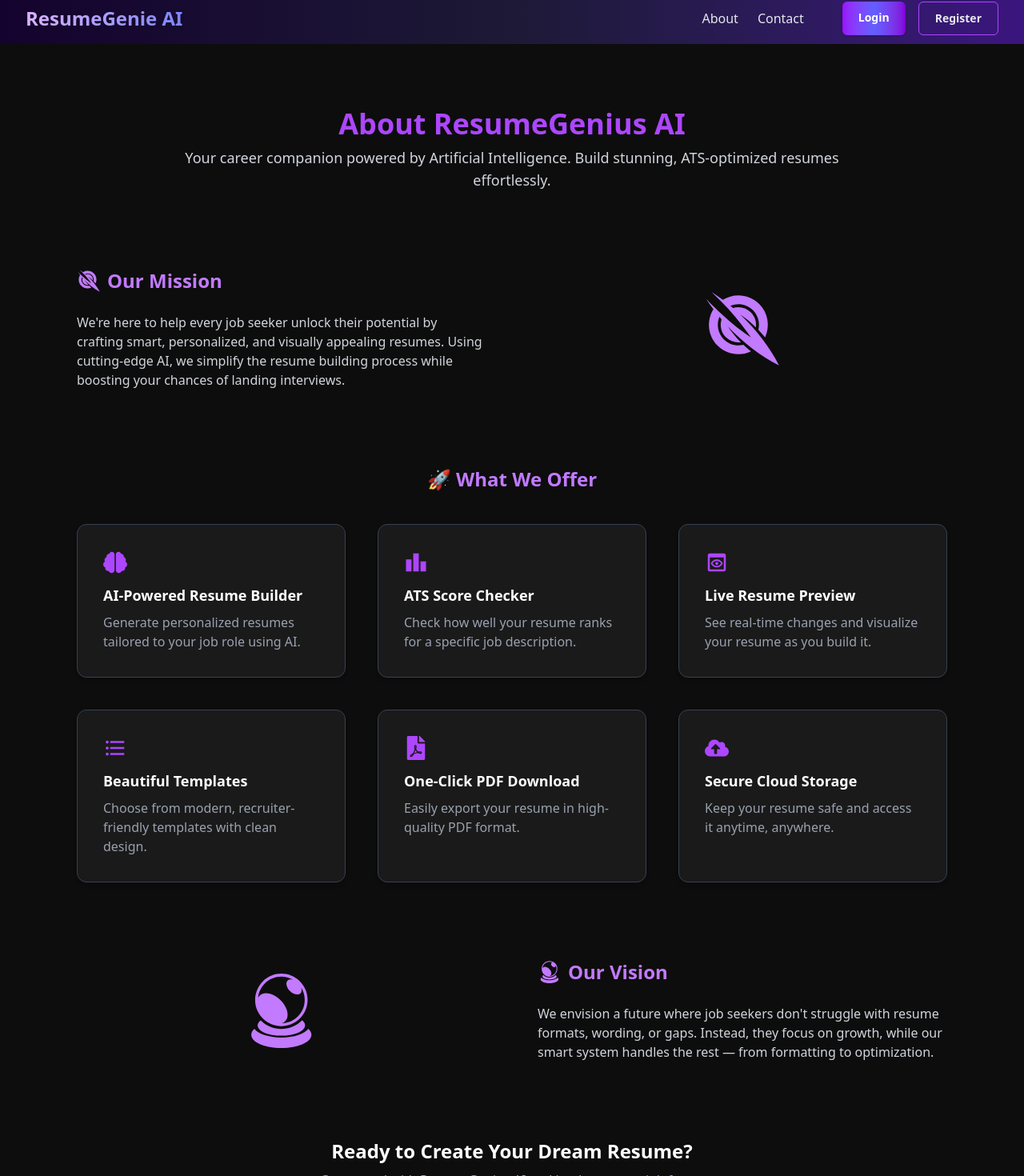
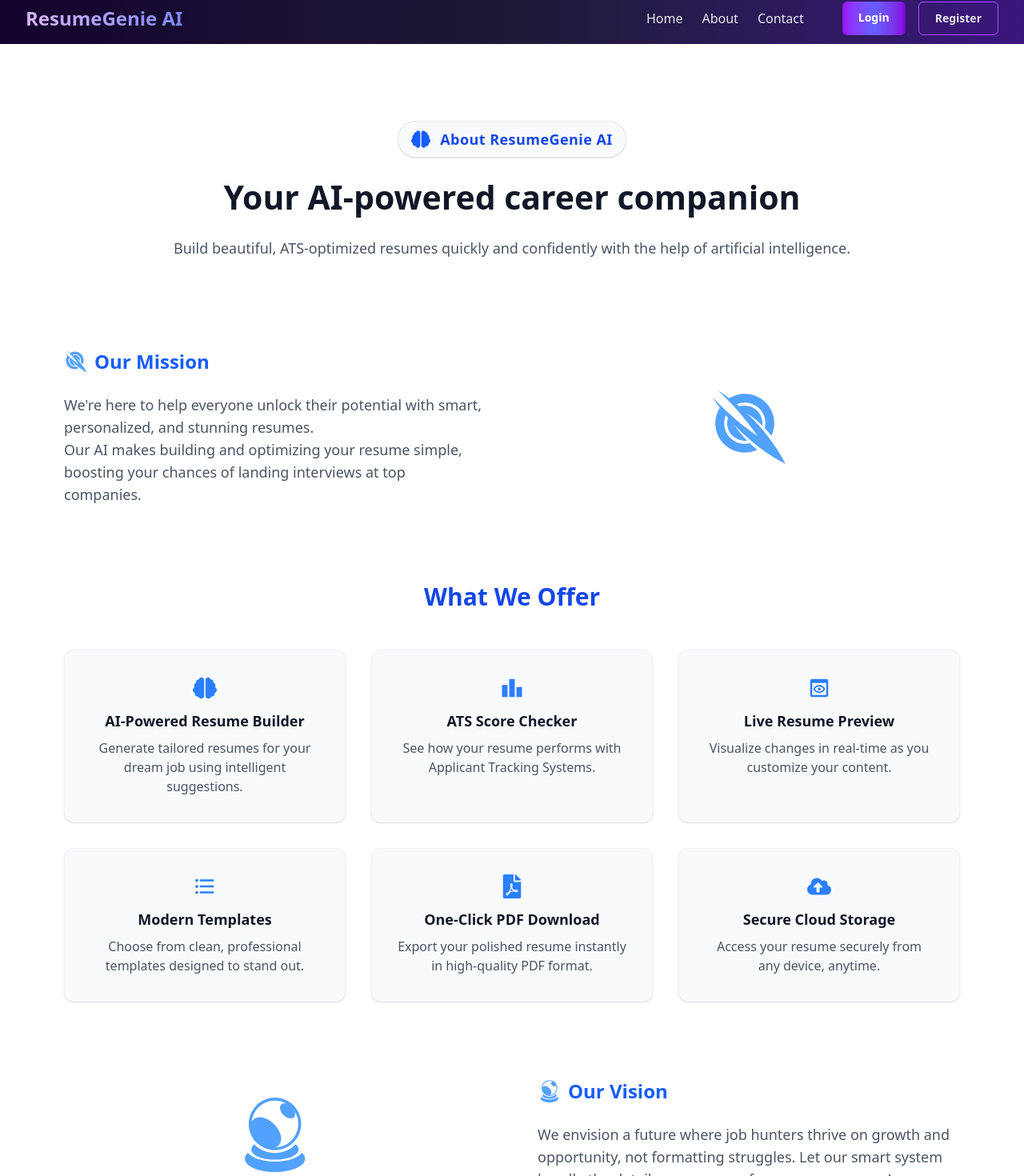
Before and after one commit to SahilMansuri07/Ai_Resume_Maker, a React (Vite) app in the folder frontend/: page /about in a window 1280 px wide. Shown: the part 9-1479 px from the top of the page at 80% size. Built offline with nearby package versions, Linux system fonts and the light colour scheme.

Commit message:
delete resume

```diff
--- a/frontend/src/components/Header.jsx
+++ b/frontend/src/components/Header.jsx
@@ -36,6 +36,14 @@ export default function Header({ user, handleLogout }) {
           <div className="hidden md:flex md:items-center md:gap-12">
             <nav aria-label="Global">
               <ul className="flex items-center gap-6 text-base">
+                <li>
+                  <Link
+                    to={"/"}
+                    className="text-gray-200 hover:text-purple-300 transition font-medium"
+                  >
+                    Home
+                  </Link>
+                </li>
                 <li>
                   <Link
                     to={"/about"}
--- a/frontend/src/pages/About.jsx
+++ b/frontend/src/pages/About.jsx
@@ -5,102 +5,119 @@ import { Link } from "react-router-dom";
 
 export default function About() {
   return (
-    <div className="bg-[#0D0D0D] text-white py-20 px-6 md:px-24 space-y-24">
-      {/* Section 1: Hero */}
-      <section className="text-center max-w-4xl mx-auto space-y-6">
-        <h1 className="text-4xl font-bold text-purple-500 mb-2">About ResumeGenius AI</h1>
-        <p className="text-lg text-gray-300">
-          Your career companion powered by Artificial Intelligence. Build stunning, ATS-optimized resumes effortlessly.
+    <main className="bg-white text-gray-900 min-h-screen">
+      {/* Hero Section */}
+      <section className="text-center max-w-4xl mx-auto pt-16 pb-12 sm:pt-24 sm:pb-20 space-y-6">
+        <div className="inline-flex items-center gap-3 mb-6 px-4 py-2 bg-gray-50 rounded-full shadow-sm border border-gray-200 justify-center">
+          <FaBrain className="text-blue-600 text-2xl" />
+          <span className="text-blue-700 font-semibold tracking-wide text-lg">About ResumeGenie AI</span>
+        </div>
+        <h1 className="text-[clamp(1.6rem,3.2vw,2.7rem)] font-extrabold leading-tight">
+          Your AI-powered career companion
+        </h1>
+        <p className="mt-2 text-lg text-gray-600 font-normal">
+          Build beautiful, ATS-optimized resumes quickly and confidently with the help of artificial intelligence.
         </p>
       </section>
 
-      {/* Section 2: Mission */}
-      <section className="grid md:grid-cols-2 gap-16 items-center">
+      {/* Mission */}
+      <section className="grid md:grid-cols-2 gap-16 items-center max-w-6xl mx-auto py-8 px-4">
         <div className="space-y-6">
-          <h2 className="text-2xl font-semibold text-purple-400 flex items-center gap-2">
-            <GiTargetShot className="text-purple-400 text-3xl" />
+          <h2 className="text-2xl font-semibold text-blue-600 flex items-center gap-2">
+            <GiTargetShot className="text-blue-400 text-3xl" />
             Our Mission
           </h2>
-          <p className="text-gray-300">
-            We're here to help every job seeker unlock their potential by crafting smart, personalized, and visually appealing resumes.
-            Using cutting-edge AI, we simplify the resume building process while boosting your chances of landing interviews.
+          <p className="text-gray-600 text-lg">
+            We're here to help everyone unlock their potential with smart, personalized, and stunning resumes.<br/>
+            Our AI makes building and optimizing your resume simple, boosting your chances of landing interviews at top companies.
           </p>
         </div>
-        <GiTargetShot className="text-purple-400 text-[100px] mx-auto" />
+        <GiTargetShot className="text-blue-400 text-[100px] mx-auto hidden md:block" />
       </section>
 
-      {/* Section 3: Features */}
-      <section className="space-y-10">
-        <h2 className="text-2xl font-semibold text-purple-400 text-center">🚀 What We Offer</h2>
-        <div className="grid md:grid-cols-3 gap-10">
+      {/* Features */}
+      <section className="py-16 px-4 max-w-6xl mx-auto space-y-10">
+        <h2 className="text-3xl font-extrabold text-blue-700 mb-12 text-center">What We Offer</h2>
+        <div className="grid grid-cols-1 md:grid-cols-2 lg:grid-cols-3 gap-8">
           {[
             {
               title: "AI-Powered Resume Builder",
-              desc: "Generate personalized resumes tailored to your job role using AI.",
-              icon: <FaBrain className="text-3xl text-purple-500" />,
+              desc: "Generate tailored resumes for your dream job using intelligent suggestions.",
+              icon: <FaBrain className="text-3xl text-blue-500" />,
             },
             {
               title: "ATS Score Checker",
-              desc: "Check how well your resume ranks for a specific job description.",
-              icon: <MdLeaderboard className="text-3xl text-purple-500" />,
+              desc: "See how your resume performs with Applicant Tracking Systems.",
+              icon: <MdLeaderboard className="text-3xl text-blue-500" />,
             },
             {
               title: "Live Resume Preview",
-              desc: "See real-time changes and visualize your resume as you build it.",
-              icon: <MdOutlinePreview className="text-3xl text-purple-500" />,
+              desc: "Visualize changes in real-time as you customize your content.",
+              icon: <MdOutlinePreview className="text-3xl text-blue-500" />,
             },
             {
-              title: "Beautiful Templates",
-              desc: "Choose from modern, recruiter-friendly templates with clean design.",
-              icon: <MdFormatListBulleted className="text-3xl text-purple-500" />,
+              title: "Modern Templates",
+              desc: "Choose from clean, professional templates designed to stand out.",
+              icon: <MdFormatListBulleted className="text-3xl text-blue-500" />,
             },
             {
               title: "One-Click PDF Download",
-              desc: "Easily export your resume in high-quality PDF format.",
-              icon: <FaFilePdf className="text-3xl text-purple-500" />,
+              desc: "Export your polished resume instantly in high-quality PDF format.",
+              icon: <FaFilePdf className="text-3xl text-blue-500" />,
             },
             {
               title: "Secure Cloud Storage",
-              desc: "Keep your resume safe and access it anytime, anywhere.",
-              icon: <FaCloudUploadAlt className="text-3xl text-purple-500" />,
+              desc: "Access your resume securely from any device, anytime.",
+              icon: <FaCloudUploadAlt className="text-3xl text-blue-500" />,
             },
           ].map((feature, i) => (
-            <div key={i} className="bg-[#1A1A1A] p-8 rounded-xl border border-gray-700 shadow-md hover:border-purple-600 transition space-y-3">
+            <div key={i} className="bg-gray-50 p-8 rounded-xl border border-gray-100 shadow hover:shadow-md hover:scale-105 transition flex flex-col items-center space-y-3">
               <div className="mb-3">{feature.icon}</div>
-              <h3 className="text-lg font-semibold mb-2">{feature.title}</h3>
-              <p className="text-gray-400">{feature.desc}</p>
+              <h3 className="text-lg font-semibold mb-2 text-gray-900">{feature.title}</h3>
+              <p className="text-gray-600 text-base text-center">{feature.desc}</p>
             </div>
           ))}
         </div>
       </section>
 
-      {/* Section 4: Vision */}
-      <section className="grid md:grid-cols-2 gap-16 items-center">
-        <GiCrystalBall className="text-purple-400 text-[100px] mx-auto" />
+      {/* Vision */}
+      <section className="grid md:grid-cols-2 gap-16 items-center max-w-6xl mx-auto py-8 px-4">
+        <GiCrystalBall className="text-blue-400 text-[100px] mx-auto hidden md:block" />
         <div className="space-y-6">
-          <h2 className="text-2xl font-semibold text-purple-400 flex items-center gap-2">
-            <GiCrystalBall className="text-purple-400 text-3xl" />
+          <h2 className="text-2xl font-semibold text-blue-600 flex items-center gap-2">
+            <GiCrystalBall className="text-blue-400 text-3xl" />
             Our Vision
           </h2>
-          <p className="text-gray-300">
-            We envision a future where job seekers don't struggle with resume formats, wording, or gaps. Instead, they focus on growth, while our smart system handles the rest — from formatting to optimization.
+          <p className="text-gray-600 text-lg">
+            We envision a future where job hunters thrive on growth and opportunity, not formatting struggles.
+            Let our smart system handle the details—so you can focus on your career!
           </p>
         </div>
       </section>
 
-      {/* Section 5: CTA */}
-      <section className="text-center space-y-6">
-        <h2 className="text-2xl font-bold text-white mb-2">Ready to Create Your Dream Resume?</h2>
-        <p className="text-gray-400 mb-3">
-          Get started with ResumeGenius AI and land your next job faster.
+      {/* CTA */}
+      <section className="relative z-10 py-16 text-center px-4 bg-gray-50">
+        <div className="max-w-2xl mx-auto">
+          <div className="inline-block bg-white border border-gray-200 rounded-full px-7 py-3 shadow mb-6">
+            <span className="text-blue-700 font-bold text-lg tracking-wide flex items-center gap-2">
+              <svg className="w-6 h-6 text-blue-400" fill="currentColor" viewBox="0 0 20 20"><path d="M10.185 2.073a1 1 0 0 1 1.63 0l6.504 8.84A1 1 0 0 1 17.504 12H2.496a1 1 0 0 1-.815-1.087l6.504-8.84ZM10 4.662 4.593 11h10.814L10 4.662ZM2 13a1 1 0 0 1 1-1h14a1 1 0 1 1 0 2H3a1 1 0 0 1-1-1Z"/></svg>
+              Ready to Create Your Dream Resume?
+            </span>
+          </div>
+          <p className="text-md text-gray-600 mb-10 max-w-xl mx-auto font-normal">
+            Get started with ResumeGenie AI and take the next step in your career journey.
           </p>
           <Link
             to={"/addResume"}
-          className="inline-block bg-purple-600 hover:bg-purple-700 text-white px-8 py-4 rounded-lg transition text-lg font-semibold"
+            className="inline-flex items-center justify-center gap-2 bg-blue-600 hover:bg-blue-700 text-white font-bold text-xl py-4 px-10 rounded-xl shadow-lg hover:scale-105 transition"
           >
+            <svg className="w-7 h-7 text-white mr-2" fill="none" stroke="currentColor" strokeWidth="2" viewBox="0 0 24 24">
+              <path d="M12 4v16m8-8H4" strokeLinecap="round" strokeLinejoin="round"/>
+            </svg>
             Start Building Now
           </Link>
+        </div>
       </section>
-    </div>
+    </main>
   );
 }
--- a/frontend/src/pages/Hero.jsx
+++ b/frontend/src/pages/Hero.jsx
@@ -6,37 +6,28 @@ import { Link } from "react-router-dom";
 
 export default function Hero() {
   return (
-    <main className="bg-gradient-to-br from-[#0f172a] via-[#0a1f5c] to-[#5a189a] text-white overflow-x-hidden">
-      {/* Animated Background Blobs */}
-      <div className="fixed top-[-80px] left-[-80px] w-[300px] h-[300px] bg-purple-800 opacity-20 blur-3xl rounded-full animate-pulse-slow z-0 pointer-events-none" />
-      <div className="fixed bottom-[-80px] right-[-80px] w-[260px] h-[260px] bg-indigo-700 opacity-25 blur-2xl rounded-full animate-pulse-slower z-0 pointer-events-none" />
+    <main className="bg-white text-gray-900 min-h-screen">
+      {/* Hero Section */}
+      <section className="relative z-10 pt-16 pb-12 sm:pt-24 sm:pb-20 mx-auto max-w-3xl px-4 text-center">
 
-      {/* Hero Section */}
-      <section className="relative z-10 lg:grid lg:h-screen lg:place-content-center">
-        <motion.div
-          initial={{ opacity: 0, y: -40 }}
-          animate={{ opacity: 1, y: 0 }}
-          transition={{ duration: 1 }}
-          className="mx-auto max-w-3xl px-4 py-16 sm:px-6 sm:py-24 lg:px-8 lg:py-32 text-center"
-        >
-          <div className="inline-flex items-center gap-3 mb-6 px-4 py-2 bg-white/10 rounded-full shadow border border-white/10">
-            <IoRocketSharp className="text-purple-300 text-2xl" />
-            <span className="text-purple-100 font-semibold tracking-wide text-lg">ResumeGenie AI</span>
+          <div className="inline-flex items-center gap-3 mb-6 px-4 py-2 bg-gray-50 rounded-full shadow-sm border border-gray-200">
+            <IoRocketSharp className="text-blue-600 text-2xl" />
+            <span className="text-blue-700 font-semibold tracking-wide text-lg">ResumeGenie AI</span>
           </div>
-          <h1 className="text-[clamp(1.3rem,3.2vw,2.6rem)] font-extrabold drop-shadow-lg leading-tight">
+          <h1 className="text-[clamp(1.6rem,3.2vw,2.7rem)] font-extrabold leading-tight">
             Build a Job-Winning Resume <br />
-            <span className="text-purple-400 bg-gradient-to-r from-purple-400 via-indigo-400 to-purple-200 bg-clip-text text-transparent animate-gradient">
+            <span className="bg-gradient-to-r from-blue-600 via-blue-500 to-teal-400 bg-clip-text text-transparent">
               with AI-powered Functionality
             </span>
           </h1>
-          <p className="mt-6 text-xl text-white/90 max-w-2xl mx-auto font-light">
+          <p className="mt-6 text-lg text-gray-600 max-w-2xl mx-auto font-normal">
             Instantly craft a professional, ATS-friendly resume and check your resume’s score with smart AI optimization.
           </p>
           <div className="mt-10 flex justify-center gap-4 flex-wrap">
             <Link
               to="/CheckScore"
               aria-label="Check your resume ATS score"
-              className="inline-flex items-center rounded-xl bg-gradient-to-r from-blue-600 via-indigo-500 to-purple-700 px-8 py-3 text-lg font-semibold text-white shadow-lg hover:scale-105 hover:from-blue-700 hover:to-purple-800 transition"
+              className="inline-flex items-center rounded-lg bg-blue-600 px-7 py-3 text-lg font-semibold text-white shadow hover:bg-blue-700 transition"
             >
               <MdOutlineAssessment className="mr-2 text-2xl" />
               Check ATS Score
@@ -44,18 +35,17 @@ export default function Hero() {
             <Link
               to="/Addresume"
               aria-label="Build your resume"
-              className="inline-flex items-center rounded-xl border border-white/40 bg-white/10 text-white px-8 py-3 text-lg font-semibold hover:bg-white hover:text-[#5a189a] hover:scale-105 transition"
+              className="inline-flex items-center rounded-lg border border-gray-300 bg-white text-blue-700 px-7 py-3 text-lg font-semibold shadow-sm hover:bg-blue-50 hover:border-blue-200 transition"
             >
               <IoRocketSharp className="mr-2 text-xl" />
               Build Resume
             </Link>
           </div>
-        </motion.div>
       </section>
 
       {/* Features Section */}
-      <section className="relative z-10 py-20 px-4 max-w-6xl mx-auto text-center">
-        <h3 className="text-4xl font-extrabold text-purple-200 mb-12 drop-shadow-lg">Features</h3>
+      <section className="relative z-10 py-16 px-4 max-w-6xl mx-auto text-center">
+        <h3 className="text-3xl font-extrabold text-blue-700 mb-12">Features</h3>
         <motion.div
           initial="hidden"
           whileInView="visible"
@@ -82,21 +72,21 @@ export default function Hero() {
           ].map(({ icon, title, text }, index) => (
             <motion.div
               key={index}
-              className="bg-white/10 p-8 rounded-2xl flex justify-center items-center flex-col shadow-lg border border-white/20 hover:scale-105 transition-all duration-200"
+              className="bg-gray-50 p-8 rounded-xl flex flex-col items-center shadow border border-gray-100 hover:shadow-md hover:scale-105 transition"
               initial={{ opacity: 0, y: 30 }}
               whileInView={{ opacity: 1, y: 0 }}
               transition={{ duration: 0.5 }}
             >
-              <span className="flex text-purple-300 justify-center items-center text-4xl mb-4 drop-shadow">{icon}</span>
-              <h4 className="text-2xl font-semibold text-purple-100 mb-2">{title}</h4>
-              <p className="text-white/90 text-lg">{text}</p>
+              <span className="text-blue-500 text-4xl mb-4">{icon}</span>
+              <h4 className="text-xl font-semibold text-gray-900 mb-2">{title}</h4>
+              <p className="text-gray-600 text-base">{text}</p>
             </motion.div>
           ))}
         </motion.div>
       </section>
 
       {/* What We Do Section */}
-      <section className="relative z-10 py-20 text-center px-4">
+      <section className="relative z-10 py-16 text-center px-4">
         <div className="max-w-5xl mx-auto">
           <motion.div
             initial={{ opacity: 0, scale: 0.95 }}
@@ -105,27 +95,27 @@ export default function Hero() {
             transition={{ duration: 0.6 }}
             className="mb-12"
           >
-            <div className="inline-block bg-white/10 p-4 rounded-full shadow border border-white/10 mb-4">
-              <svg xmlns="http://www.w3.org/2000/svg" className="h-8 w-8 text-purple-300" fill="none" viewBox="0 0 24 24" stroke="currentColor">
+            <div className="inline-block bg-gray-50 p-4 rounded-full shadow border border-gray-200 mb-4">
+              <svg xmlns="http://www.w3.org/2000/svg" className="h-8 w-8 text-blue-400" fill="none" viewBox="0 0 24 24" stroke="currentColor">
                 <path strokeLinecap="round" strokeLinejoin="round" strokeWidth={2} d="M9.75 17L3 12l6.75-5M14.25 7l6.75 5-6.75 5" />
               </svg>
             </div>
-            <h3 className="text-4xl font-extrabold text-purple-200 drop-shadow-lg">What We Do</h3>
-            <p className="text-white/85 mt-2 text-xl font-light">
+            <h3 className="text-3xl font-extrabold text-blue-700">What We Do</h3>
+            <p className="text-gray-600 mt-2 text-lg font-normal">
               Empowering you to stand out in your job search with smart, AI-driven tools.
             </p>
           </motion.div>
           <motion.article
-            className="bg-white/10 rounded-2xl shadow-2xl p-10 text-white/85 text-left space-y-6 text-xl border border-white/10"
+            className="bg-gray-50 rounded-xl shadow p-10 text-gray-700 text-left space-y-6 text-lg border border-gray-100"
             initial={{ opacity: 0, y: 40 }}
             whileInView={{ opacity: 1, y: 0 }}
             viewport={{ once: true }}
             transition={{ duration: 0.6 }}
           >
             <p>
-              We combine the power of <span className="font-semibold text-purple-400">AI technology</span> and sleek design to help job seekers build
+              We combine the power of <span className="font-semibold text-blue-600">AI technology</span> and sleek design to help job seekers build
               modern, professional resumes in minutes. Our platform not only helps you generate a resume with smart suggestions,
-              but also includes an <span className="font-semibold text-purple-200">ATS score checker</span> to analyze and improve your resume’s compatibility
+              but also includes an <span className="font-semibold text-blue-500">ATS score checker</span> to analyze and improve your resume’s compatibility
               with Applicant Tracking Systems used by top companies.
             </p>
             <p>
@@ -138,8 +128,8 @@ export default function Hero() {
       </section>
 
       {/* Testimonials */}
-      <section className="relative z-10 py-20 text-center px-4">
-        <h3 className="text-4xl font-extrabold text-purple-200 mb-12 drop-shadow-lg">What Our Users Say</h3>
+      <section className="relative z-10 py-16 text-center px-4">
+        <h3 className="text-3xl font-extrabold text-blue-700 mb-12">What Our Users Say</h3>
         <motion.div
           className="max-w-6xl mx-auto grid grid-cols-1 md:grid-cols-2 lg:grid-cols-3 gap-8"
           initial="hidden"
@@ -163,39 +153,36 @@ export default function Hero() {
           ].map(({ quote, name }, index) => (
             <motion.div
               key={index}
-              className="bg-white/10 p-8 rounded-2xl text-white/90 border border-white/20 shadow-lg flex flex-col justify-between min-h-[220px]"
+              className="bg-gray-50 p-8 rounded-xl text-gray-700 border border-gray-100 shadow flex flex-col justify-between min-h-[220px]"
               initial={{ opacity: 0, y: 30 }}
               whileInView={{ opacity: 1, y: 0 }}
               transition={{ duration: 0.5 }}
             >
-              <p className="italic text-lg">“{quote}”</p>
-              <p className="mt-6 font-semibold text-purple-200">{name}</p>
+              <p className="italic text-base">“{quote}”</p>
+              <p className="mt-6 font-semibold text-blue-600">{name}</p>
             </motion.div>
           ))}
         </motion.div>
       </section>
 
       {/* Final CTA */}
-     <section className="relative z-10 py-20 text-center px-4 bg-gradient-to-r from-purple-900 via-indigo-900 to-[#5a189a] shadow-inner overflow-hidden">
-  {/* Decorative Top Glow */}
-  <div className="absolute top-0 left-1/2 -translate-x-1/2 w-[60vw] h-36 bg-gradient-to-r from-purple-400/30 via-indigo-400/20 to-purple-300/30 blur-3xl rounded-full pointer-events-none" />
-  {/* CTA Content */}
-  <div className="relative z-10 max-w-2xl mx-auto">
-    <div className="inline-block bg-white/10 border border-white/20 rounded-full px-7 py-3 shadow-lg mb-6 animate-pulse-slow">
-      <span className="text-purple-200 font-bold text-lg tracking-wide flex items-center gap-2">
-        <svg className="w-6 h-6 text-purple-300 animate-bounce" fill="currentColor" viewBox="0 0 20 20"><path d="M10.185 2.073a1 1 0 0 1 1.63 0l6.504 8.84A1 1 0 0 1 17.504 12H2.496a1 1 0 0 1-.815-1.087l6.504-8.84ZM10 4.662 4.593 11h10.814L10 4.662ZM2 13a1 1 0 0 1 1-1h14a1 1 0 1 1 0 2H3a1 1 0 0 1-1-1Z"/></svg>
+      <section className="relative z-10 py-16 text-center px-4 bg-gray-50">
+        <div className="max-w-2xl mx-auto">
+          <div className="inline-block bg-white border border-gray-200 rounded-full px-7 py-3 shadow mb-6">
+            <span className="text-blue-700 font-bold text-lg tracking-wide flex items-center gap-2">
+              <svg className="w-6 h-6 text-blue-400" fill="currentColor" viewBox="0 0 20 20"><path d="M10.185 2.073a1 1 0 0 1 1.63 0l6.504 8.84A1 1 0 0 1 17.504 12H2.496a1 1 0 0 1-.815-1.087l6.504-8.84ZM10 4.662 4.593 11h10.814L10 4.662ZM2 13a1 1 0 0 1 1-1h14a1 1 0 1 1 0 2H3a1 1 0 0 1-1-1Z"/></svg>
               Supercharge Your Career!
             </span>
           </div>
-    <h3 className="text-4xl sm:text-5xl font-extrabold text-transparent bg-clip-text bg-gradient-to-r from-purple-300 via-indigo-300 to-purple-100 mb-6 drop-shadow-lg tracking-tight">
+          <h3 className="text-3xl sm:text-4xl font-extrabold text-blue-700 mb-6 tracking-tight">
             Ready to Build Your Resume?
           </h3>
-    <p className="text-lg text-white/90 mb-10 max-w-xl mx-auto font-light">
+          <p className="text-md text-gray-600 mb-10 max-w-xl mx-auto font-normal">
             Start your journey with our beautiful, AI-powered resume builder. Make your first impression count!
           </p>
           <Link
             to="/Addresume"
-      className="inline-flex items-center justify-center gap-2 bg-gradient-to-r from-purple-500 via-indigo-500 to-purple-700 hover:from-purple-700 hover:to-indigo-700 text-white font-bold text-xl py-4 px-10 rounded-2xl shadow-xl hover:scale-105 transition-all duration-200 focus:ring-4 focus:ring-purple-400"
+            className="inline-flex items-center justify-center gap-2 bg-blue-600 hover:bg-blue-700 text-white font-bold text-xl py-4 px-10 rounded-xl shadow-lg hover:scale-105 transition"
           >
             <svg className="w-7 h-7 text-white mr-2" fill="none" stroke="currentColor" strokeWidth="2" viewBox="0 0 24 24">
               <path d="M12 4v16m8-8H4" strokeLinecap="round" strokeLinejoin="round"/>
@@ -203,29 +190,7 @@ export default function Hero() {
             Get Started Now
           </Link>
         </div>
-  {/* Decorative Bottom Glow */}
-  <div className="absolute left-1/2 bottom-0 -translate-x-1/2 w-2/3 h-14 bg-gradient-to-r from-purple-400/30 via-indigo-400/20 to-purple-300/30 blur-2xl rounded-full pointer-events-none" />
-  <style>{`
-    @keyframes pulse-slow { 0%, 100% { opacity: 0.2; } 50% { opacity: 0.35; } }
-    .animate-pulse-slow { animation: pulse-slow 6s infinite; }
-  `}</style>
       </section>
-
-      {/* Animated background blob keyframes */}
-      <style>{`
-        @keyframes pulse-slow { 0%, 100% { opacity: 0.2; } 50% { opacity: 0.35; } }
-        @keyframes pulse-slower { 0%, 100% { opacity: 0.25; } 50% { opacity: 0.4; } }
-        .animate-pulse-slow { animation: pulse-slow 6s infinite; }
-        .animate-pulse-slower { animation: pulse-slower 10s infinite; }
-        .animate-gradient {
-          background-size: 200% 200%;
-          animation: gradientMove 4s ease-in-out infinite;
-        }
-        @keyframes gradientMove {
-          0%,100% {background-position:0% 50%}
-          50%{background-position:100% 50%}
-        }
-      `}</style>
     </main>
   );
 }
```
Also changed, not shown: frontend/src/pages/Dashboard.jsx (+55 -14 lines), 1 other file (tests, documents, lock files or other folders). Lines whose indentation alone changed are shown as unchanged.
